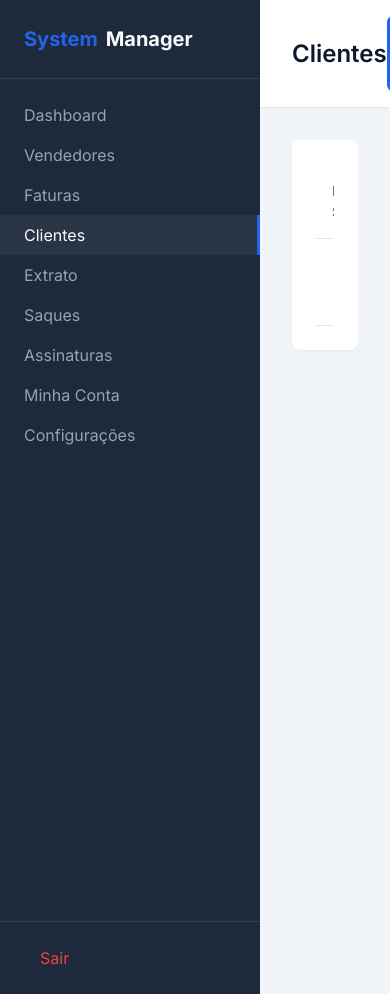
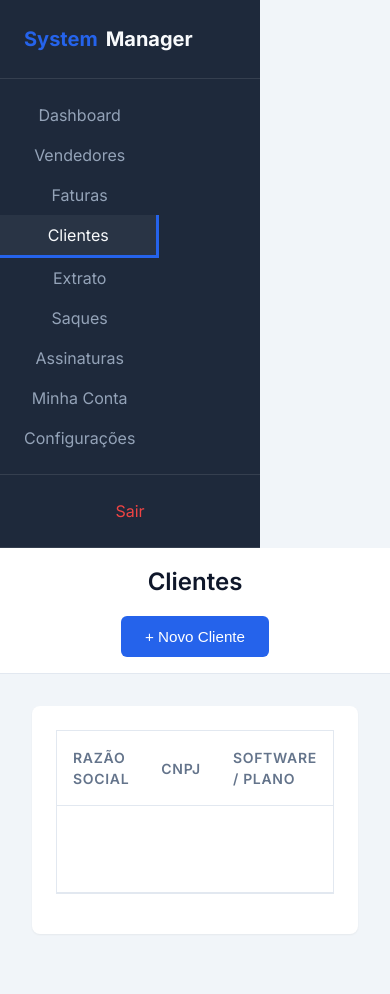
Before and after one commit to felipe-spengler/sistema-de-controle, a PHP site: page /pages/clientes.php in a window 390 px wide. Run offline with PHP 8.4, Linux system fonts and the light colour scheme; the visitor is signed in with stand-in values (Sample User, id 1); data that the repository does not hold is empty.

Commit message:
Fix: Resolve session notice, implement placeholder for vendor panel, and add mobile responsiveness

```diff
--- /dev/null
+++ b/assets/css/mobile.css
@@ -0,0 +1,73 @@
+/* Mobile Responsive Adjustments */
+@media (max-width: 768px) {
+    .app-container {
+        flex-direction: column;
+        height: auto;
+        min-height: 100vh;
+    }
+
+    .sidebar {
+        width: 100%;
+        height: auto;
+        border-right: none;
+        border-bottom: 1px solid rgba(255, 255, 255, 0.1);
+    }
+
+    .sidebar-nav {
+        display: flex;
+        overflow-x: auto;
+        padding: 0;
+        -webkit-overflow-scrolling: touch;
+    }
+
+    .nav-item {
+        padding: var(--spacing-md);
+        flex-direction: column;
+        gap: var(--spacing-xs);
+        text-align: center;
+        min-width: 80px;
+        white-space: nowrap;
+    }
+
+    .nav-item:hover, .nav-item.active {
+        border-right: none;
+        border-bottom: 3px solid var(--primary-color);
+    }
+
+    .main-content {
+        overflow: visible;
+        height: auto;
+    }
+
+    .page-content {
+        padding: var(--spacing-md);
+    }
+
+    .top-bar {
+        flex-direction: column;
+        gap: 1rem;
+        align-items: flex-start;
+    }
+
+    .card {
+        padding: var(--spacing-md);
+    }
+
+    /* Adjust grids to single column */
+    div[style*="grid-template-columns"] {
+        grid-template-columns: 1fr !important;
+    }
+
+    /* Responsive Tables */
+    .table-responsive {
+        width: 100%;
+        margin-bottom: 1rem;
+        overflow-y: hidden;
+        -ms-overflow-style: -ms-autohiding-scrollbar;
+        border: 1px solid var(--border-color);
+    }
+
+    .table-responsive table {
+        margin-bottom: 0;
+    }
+}
--- a/assets/css/style.css
+++ b/assets/css/style.css
@@ -1,4 +1,5 @@
 @import 'variables.css';
+@import 'mobile.css';
 
 * {
     margin: 0;
--- a/pages/configuracoes.php
+++ b/pages/configuracoes.php
@@ -1,5 +1,4 @@
 <?php
-session_start();
 require_once '../includes/autenticacao.php';
 require_once '../includes/config_sistema.php';
 
--- a/pages/vendedores.php
+++ b/pages/vendedores.php
@@ -70,7 +70,7 @@ $sellers = $stmt->fetchAll();
                                         <td><?= htmlspecialchars($seller['email']) ?></td>
                                         <td><?= date('d/m/Y', strtotime($seller['criado_em'])) ?></td>
                                         <td>
-                                            <button class="btn"
+                                            <button class="btn" onclick="alert('Funcionalidade em desenvolvimento!')"
                                                 style="padding: 0.25rem 0.5rem; font-size: 0.8rem; background: #f1f5f9; color: var(--text-main);">Acessar
                                                 Painel</button>
                                         </td>
```
